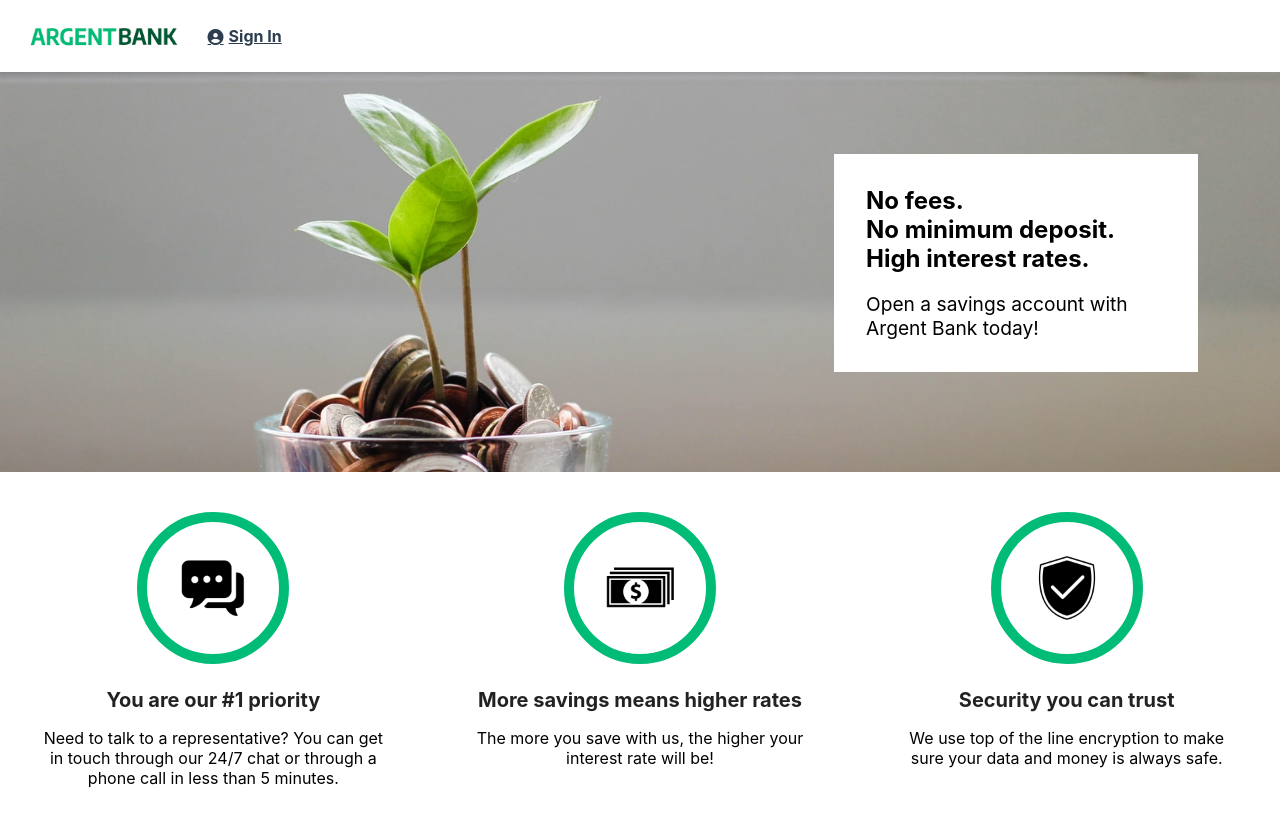
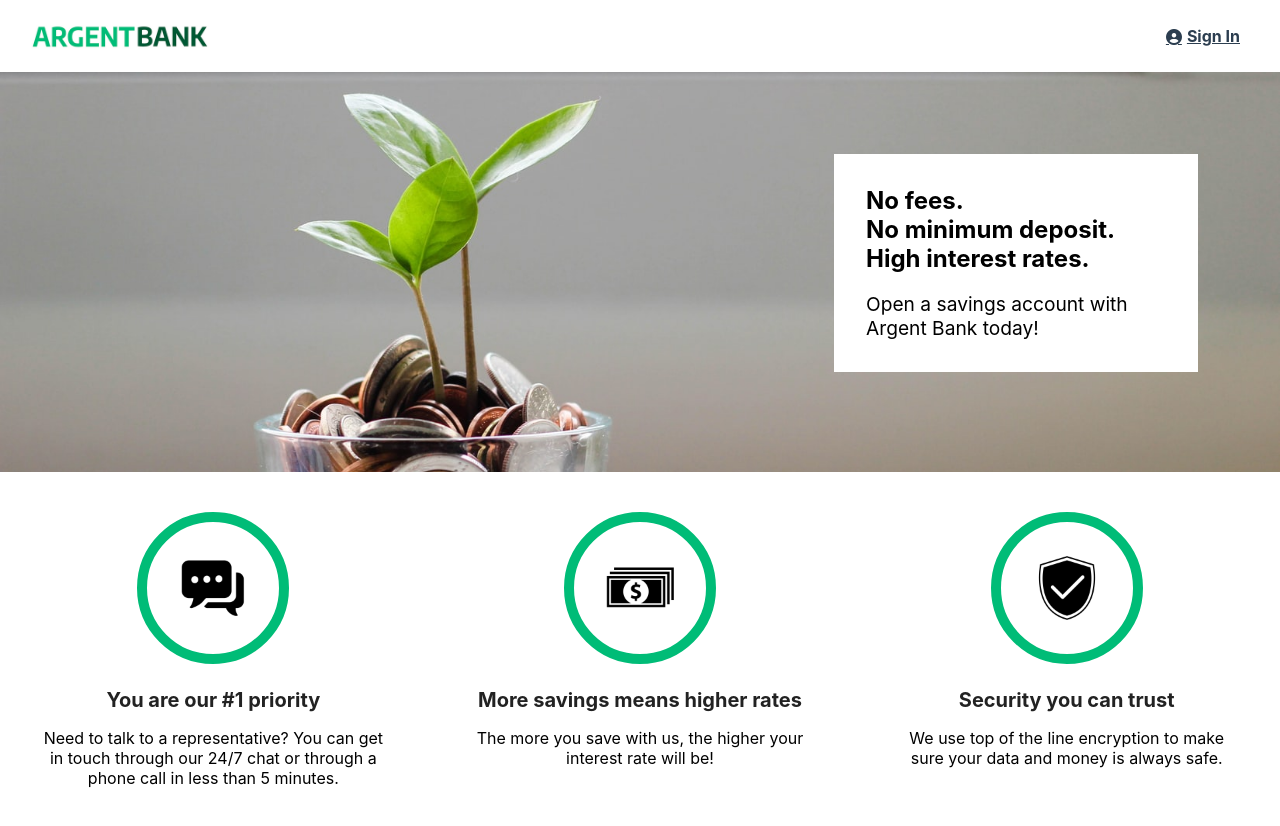
Before and after one commit to kriss57/Bank-App-React, a React (Create React App) app: page / in a window 1280 px wide. Shown: the top 826 px of the page. Built offline with nearby package versions, Linux system fonts and the light colour scheme.

Commit message:
modification position ul navbar

```diff
--- a/src/components/Header/header.css
+++ b/src/components/Header/header.css
@@ -10,7 +10,6 @@
   display: flex;
   justify-content: space-between;
   align-items: center;
-  width: 100%;
   padding: 5px 20px;
 }
 
@@ -22,7 +21,10 @@
 .main-nav a.router-link-exact-active {
   color: #42b983;
 }
-
+.main-ul {
+  display: flex;
+  justify-content: space-between;
+}
 .main-nav-item {
   text-decoration: none;
   list-style-type: none;
```
